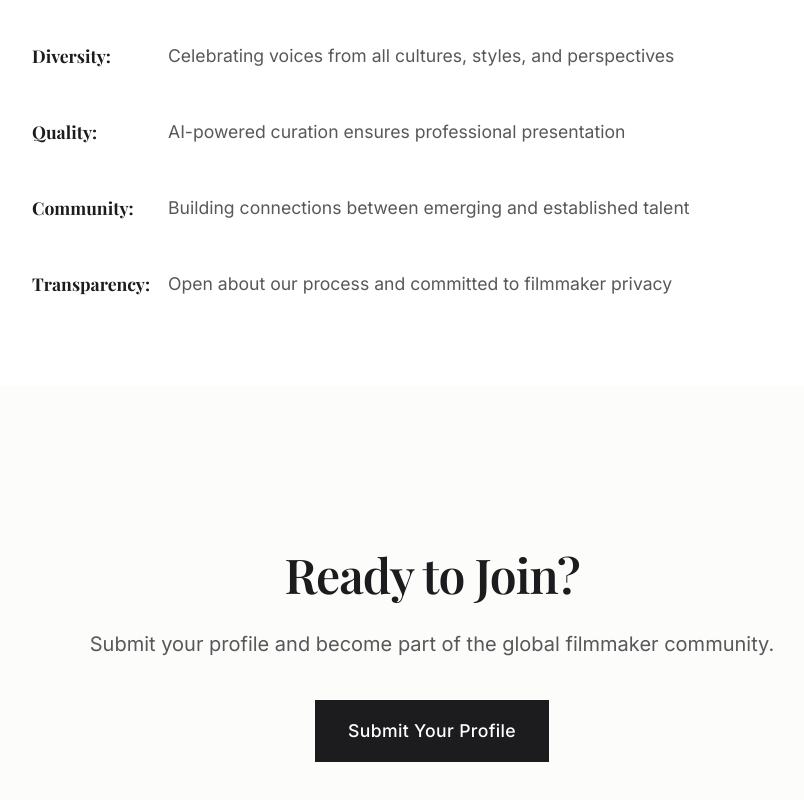
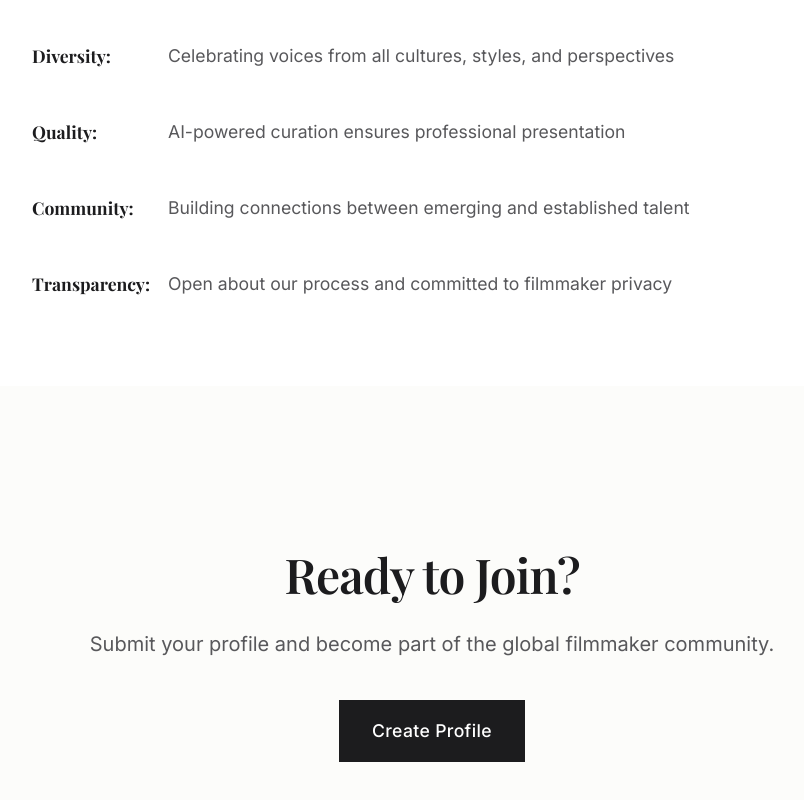
Before and after one commit to CineGrok-admin005/cinegrok, a Next.js app: page /about in a window 1280 px wide. Shown: the part 2029-2829 px from the top of the page, without its empty margins (208-1012 px from the left). Built offline with nearby package versions, Linux system fonts and the light colour scheme; no server answers; a web font is replaced by a local one.

Commit message:
fix: resolve search crash and update about page CTA

```diff
--- a/src/app/about/page.tsx
+++ b/src/app/about/page.tsx
@@ -6,6 +6,7 @@
 
 import Navigation from '@/components/Navigation';
 import Link from 'next/link';
+import SmartCTA from '@/components/SmartCTA';
 import './about.css';
 
 export const metadata = {
@@ -118,9 +119,7 @@ export default function AboutPage() {
         <section className="cta-section">
           <h2>Ready to Join?</h2>
           <p>Submit your profile and become part of the global filmmaker community.</p>
-          <Link href="https://forms.gle/YOUR_FORM_ID" target="_blank" className="btn btn-primary btn-large">
-            Submit Your Profile
-          </Link>
+          <SmartCTA text="Create Profile" variant="primary" className="btn-large" />
         </section>
       </div>
     </div>
--- a/src/app/browse/page.tsx
+++ b/src/app/browse/page.tsx
@@ -159,11 +159,15 @@ export default async function BrowsePage({
 
     // 5. Search Filter
     if (searchFilter) {
-      const name = (f.full_name || '').toLowerCase();
+      const name = (f.full_name || f.name || '').toLowerCase();
       const bio = (f.ai_generated_bio || '').toLowerCase();
-      // Also search in raw data if needed, e.g. location
-      const location = (f.raw_form_data.current_location || '').toLowerCase();
-      const roles = (Array.isArray(f.raw_form_data.primary_roles) ? f.raw_form_data.primary_roles.join(' ') : (f.raw_form_data.primary_roles || '')).toLowerCase();
+
+      // Safe access for raw_form_data
+      const rawData = f.raw_form_data || {};
+      const location = (rawData.current_location || '').toLowerCase(); // Use optional chaining or fallback
+
+      const rolesVal = rawData.primary_roles;
+      const roles = (Array.isArray(rolesVal) ? rolesVal.join(' ') : (rolesVal || '')).toLowerCase();
 
       if (!name.includes(searchFilter) &&
         !bio.includes(searchFilter) &&
```
